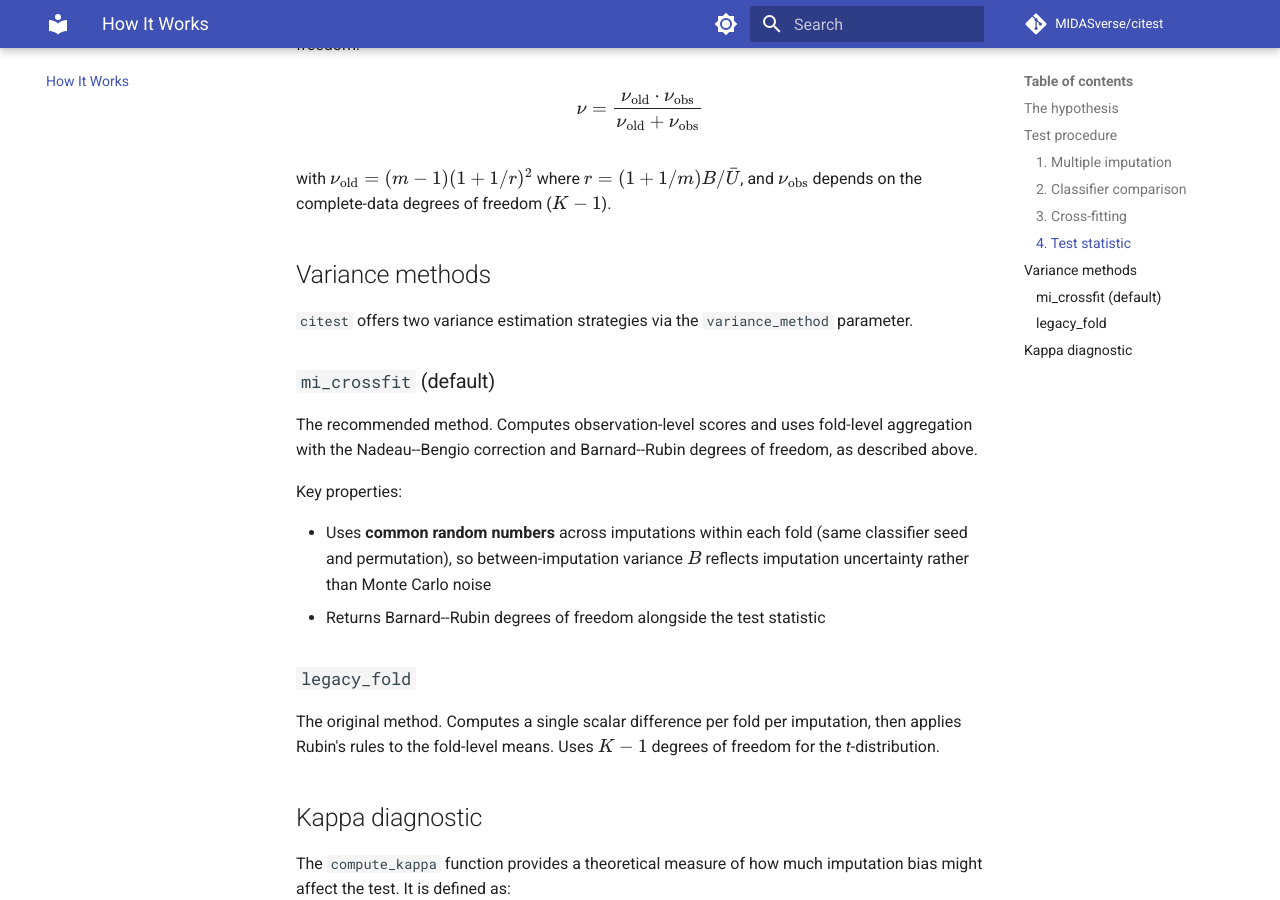
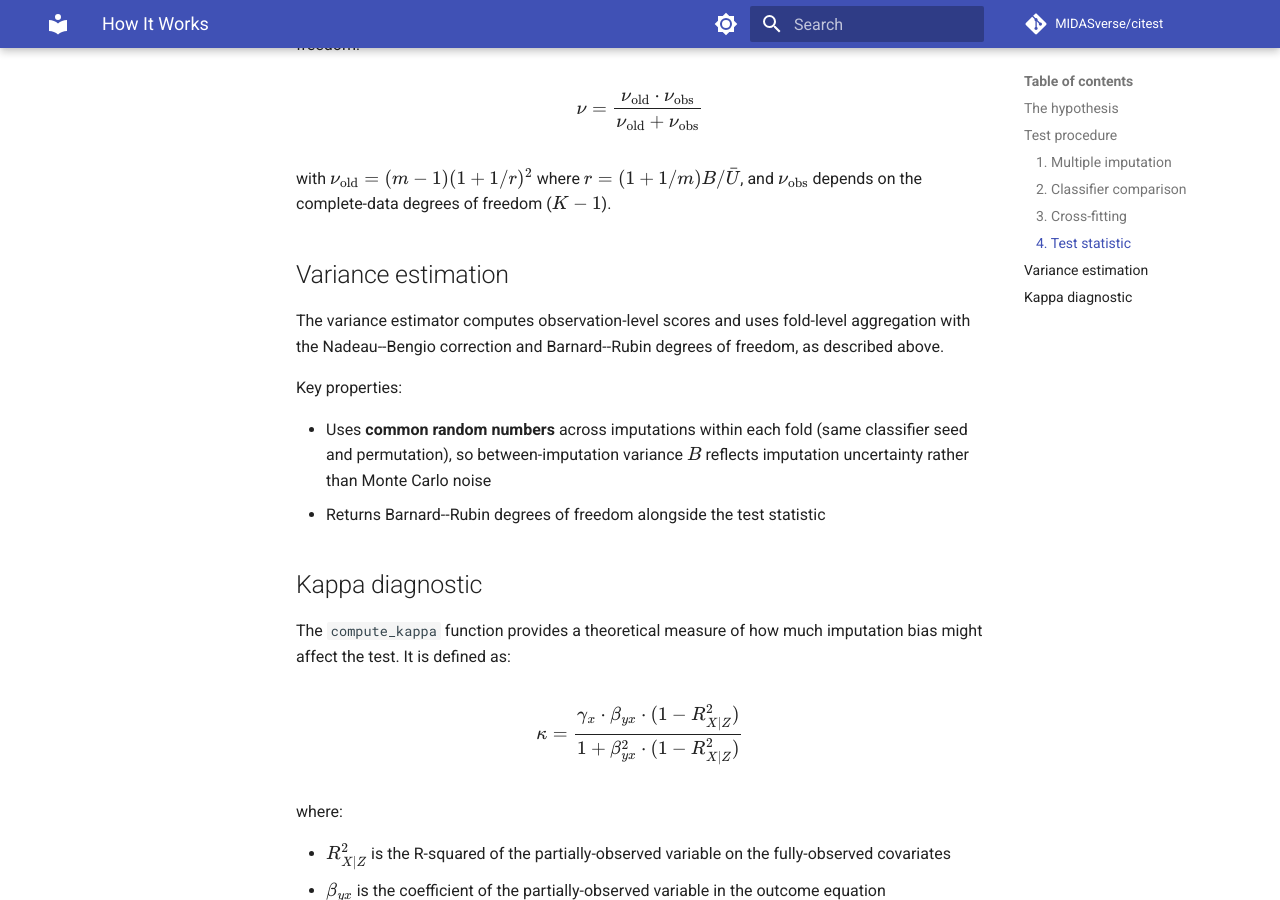
Before and after one commit to MIDASverse/citest, an MkDocs documentation site: the page built from docs/methodology.md, in a window 1280 px wide and 900 px high, scrolled down 2679 px. Built offline with MkDocs 1.6.1 and Material for MkDocs 9.7.7, drawn with Linux system fonts in a browser that asks for light colours; comment, search, counter and statistics services are not loaded.

Commit message:
update docs

```diff
--- a/docs/getting-started.md
+++ b/docs/getting-started.md
@@ -62,7 +62,7 @@ The summary reports:
 |---|---|---|
 | `m` | `10` | Number of multiply imputed datasets |
 | `n_folds` | `10` | Number of cross-validation folds |
-| `variance_method` | `"mi_crossfit"` | Variance estimator: `"mi_crossfit"` or `"legacy_fold"` |
+| `variance_method` | `"mi_crossfit"` | Variance estimator |
 | `target_level` | `"variable"` | Missingness granularity: `"variable"` or `"column"` |
 | `random_state` | `42` | Random seed for reproducibility |
 
--- a/docs/methodology.md
+++ b/docs/methodology.md
@@ -93,22 +93,14 @@ where the degrees of freedom \(\nu\) are computed using the **Barnard--Rubin** a
 
 with \(\nu_{\text{old}} = (m-1)(1 + 1/r)^2\) where \(r = (1 + 1/m)B / \bar{U}\), and \(\nu_{\text{obs}}\) depends on the complete-data degrees of freedom (\(K - 1\)).
 
-## Variance methods
+## Variance estimation
 
-`citest` offers two variance estimation strategies via the `variance_method` parameter.
-
-### `mi_crossfit` (default)
-
-The recommended method. Computes observation-level scores and uses fold-level aggregation with the Nadeau--Bengio correction and Barnard--Rubin degrees of freedom, as described above.
+The variance estimator computes observation-level scores and uses fold-level aggregation with the Nadeau--Bengio correction and Barnard--Rubin degrees of freedom, as described above.
 
 Key properties:
 
 - Uses **common random numbers** across imputations within each fold (same classifier seed and permutation), so between-imputation variance \(B\) reflects imputation uncertainty rather than Monte Carlo noise
 - Returns Barnard--Rubin degrees of freedom alongside the test statistic
-
-### `legacy_fold`
-
-The original method. Computes a single scalar difference per fold per imputation, then applies Rubin's rules to the fold-level means. Uses \(K - 1\) degrees of freedom for the *t*-distribution.
 
 ## Kappa diagnostic
 
--- a/mkdocs.yml
+++ b/mkdocs.yml
@@ -30,7 +30,7 @@ theme:
 nav:
   - Home: index.md
   - Getting Started: getting-started.md
-  - How It Works: methodology.md
+  # - How It Works: methodology.md  # uncomment once paper is online
   - Examples: examples.md
   - API Reference:
       - CIMissTest: api/cimisstest.md
```
Also changed, not shown: other parts of docs/getting-started.md (+2 -2 lines), README.md (+3 -3 lines), docs/examples.md (+3 -3 lines), 2 other files.
